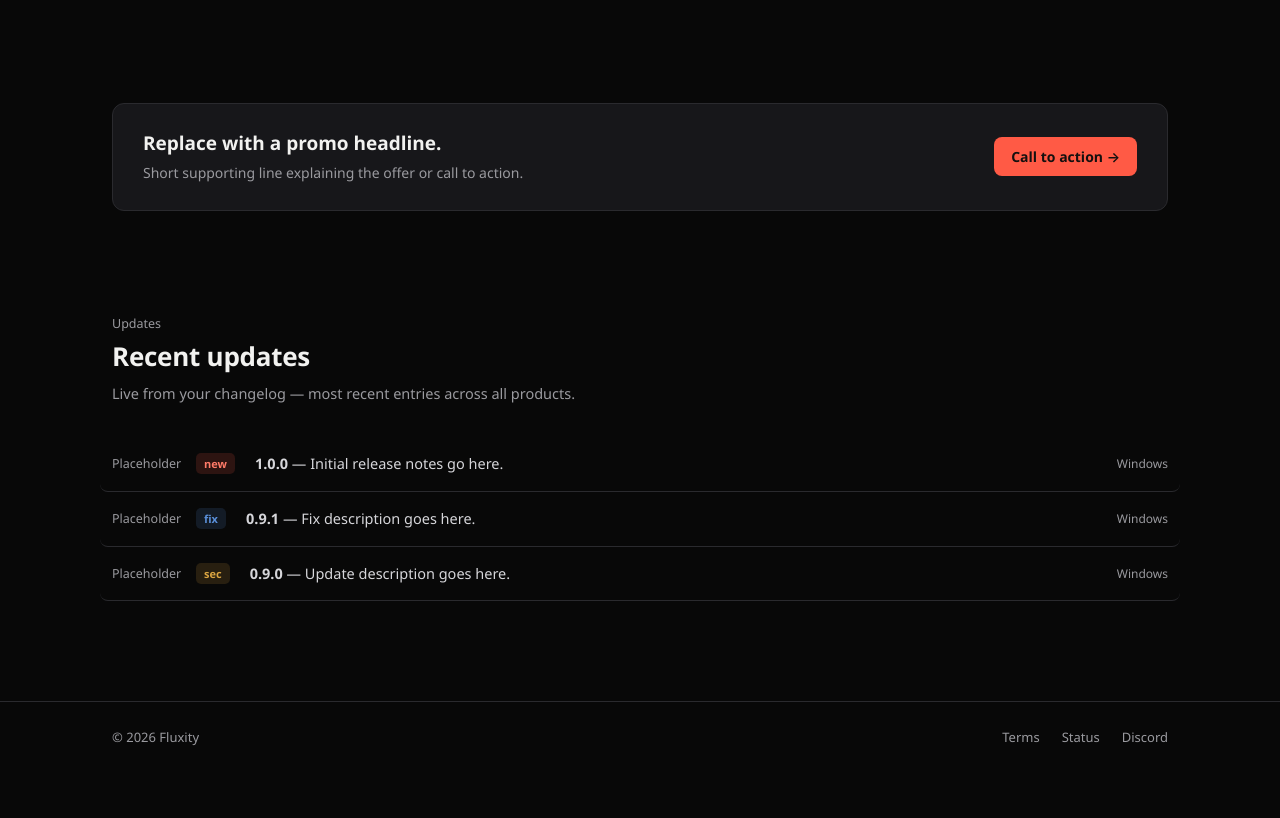
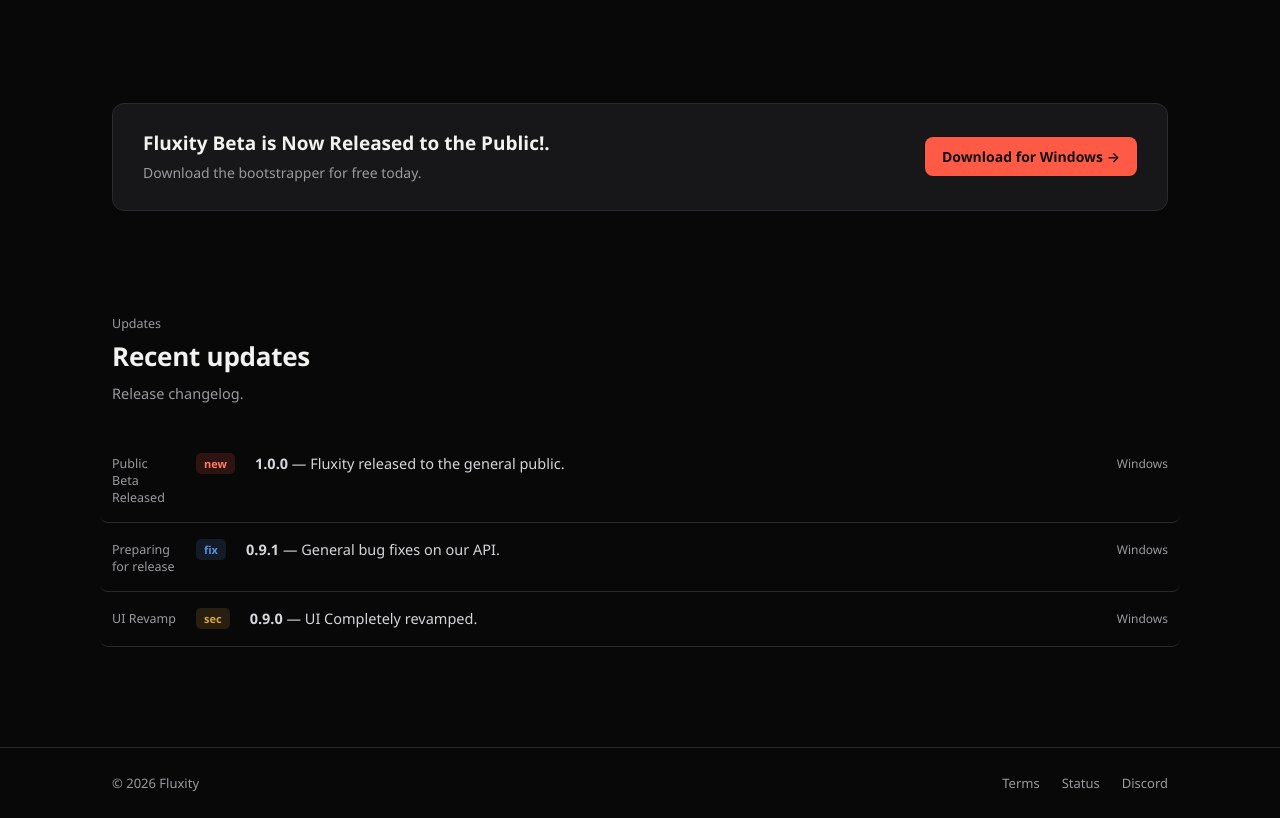
Before and after one commit to getfluxity/getfluxity.github.io, a plain HTML site: page index.html in a window 1280 px wide. Shown: the part 680-1498 px from the top of the page. Before the commit the page ends 1452 px from the top, so only its background shows below. Drawn offline with Linux system fonts and the light colour scheme.

Commit message:
Update promotional content and release notes in index.html

```diff
--- a/index.html
+++ b/index.html
@@ -362,39 +362,39 @@
 
   <div class="promo reveal">
     <div>
-      <h3>Replace with a promo headline.</h3>
-      <p>Short supporting line explaining the offer or call to action.</p>
+      <h3>Fluxity Beta is Now Released to the Public!.</h3>
+      <p>Download the bootstrapper for free today.</p>
     </div>
-    <div class="btn btn-accent">Call to action →</div>
+    <div class="btn btn-accent">Download for Windows →</div>
   </div>
 
   <section id="updates" class="block reveal">
     <div class="eyebrow">Updates</div>
     <h2 class="section-title">Recent updates</h2>
-    <p class="section-sub">Live from your changelog — most recent entries across all products.</p>
+    <p class="section-sub">Release changelog.</p>
 
     <div class="log-list">
       <div class="log-row">
-        <div class="log-date">Placeholder</div>
+        <div class="log-date">Public Beta Released</div>
         <span class="log-tag tag-new">new</span>
         <div class="log-body">
-          <p><b>1.0.0</b> — Initial release notes go here.</p>
+          <p><b>1.0.0</b> — Fluxity released to the general public.</p>
         </div>
         <div class="log-plat">Windows</div>
       </div>
       <div class="log-row">
-        <div class="log-date">Placeholder</div>
+        <div class="log-date">Preparing for release</div>
         <span class="log-tag tag-fix">fix</span>
         <div class="log-body">
-          <p><b>0.9.1</b> — Fix description goes here.</p>
+          <p><b>0.9.1</b> — General bug fixes on our API.</p>
         </div>
         <div class="log-plat">Windows</div>
       </div>
       <div class="log-row">
-        <div class="log-date">Placeholder</div>
+        <div class="log-date">UI Revamp</div>
         <span class="log-tag tag-sec">sec</span>
         <div class="log-body">
-          <p><b>0.9.0</b> — Update description goes here.</p>
+          <p><b>0.9.0</b> — UI Completely revamped.</p>
         </div>
         <div class="log-plat">Windows</div>
       </div>
```
